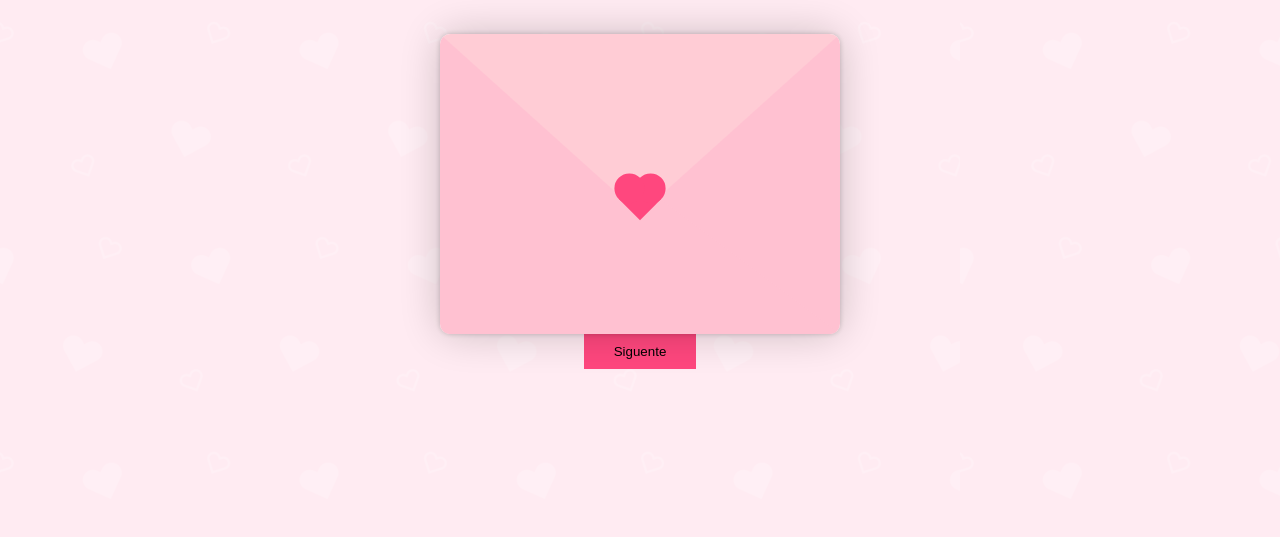
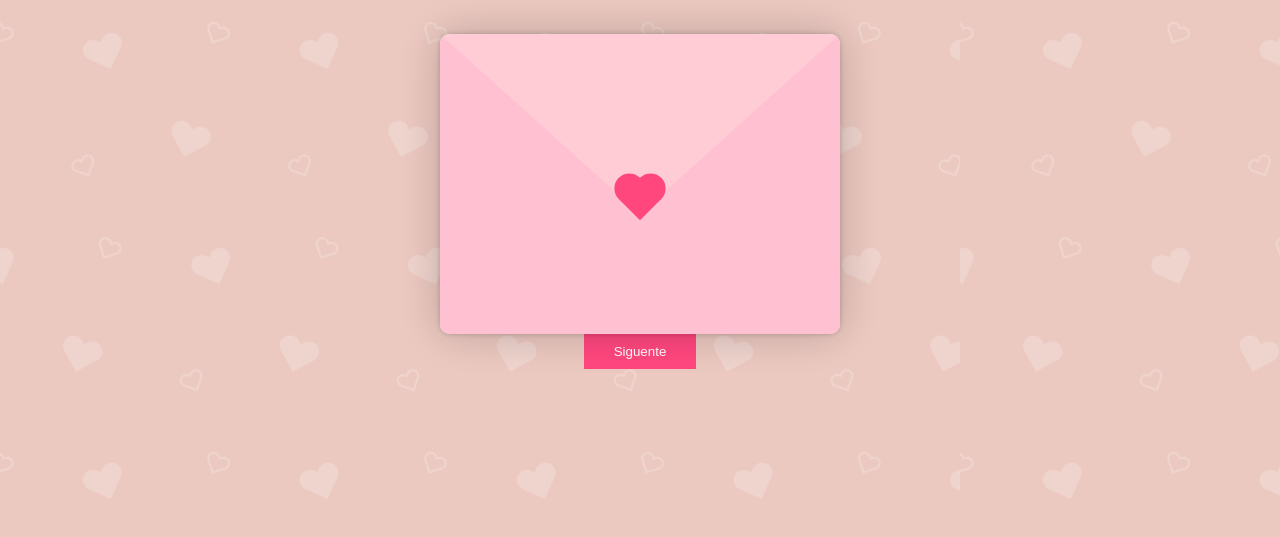
Before and after one commit to StarKilled/Valent-n, a plain HTML site: page carta.html in a window 1280 px wide. Shown: the part 263-800 px from the top of the page. Drawn offline with Linux system fonts and the light colour scheme.

Commit message:
ocho commit

```diff
--- a/style.css
+++ b/style.css
@@ -13,6 +13,9 @@
     --sombra: rgba(0, 0, 0, 0.2);
     --texto: #003049;
     --corazon: #ff477e;
+    --heart-color:#ff5873;
+    --background-color: #ebc8c0;
+    --white:#fff;
 }
 
 body {
@@ -22,6 +25,19 @@ body {
     justify-content: center;
     flex-direction: column;
     height: 100vh;
+
+
+
+    font-family: Tahoma;
+    background-color: var(--background-color);
+    margin:0;
+    padding:0;
+    display:flex;
+    justify-content: center;
+    align-items: center;
+    height: 100vh;
+    flex-direction: column;
+    color:var(--heart-color);
     background-image:url('images/mini-hearth.png');
     background-size: 75%;
 }
```
